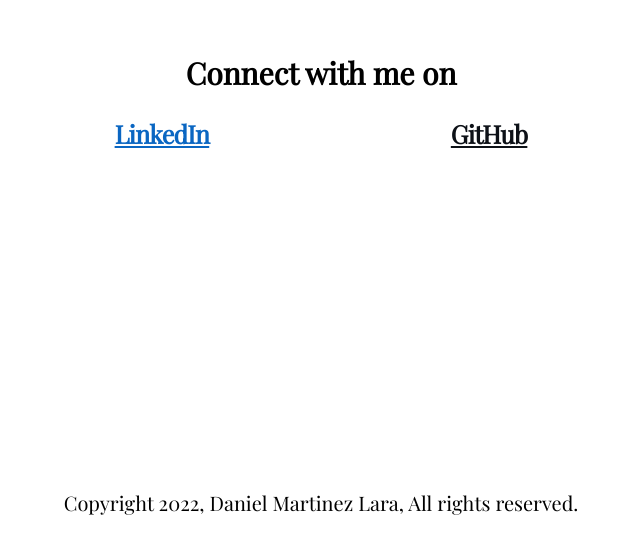
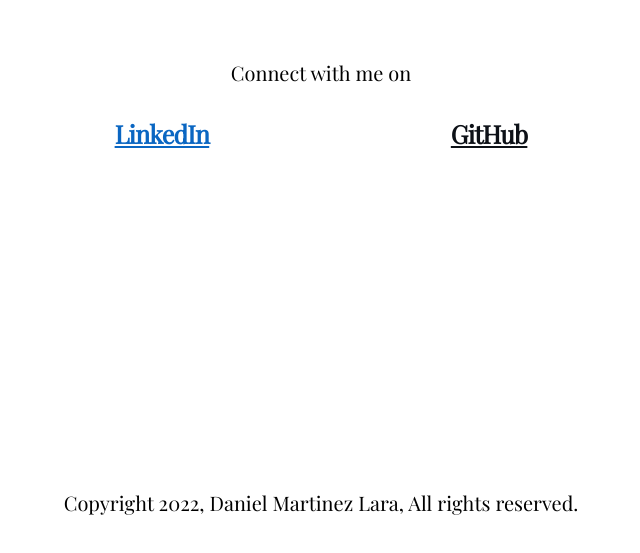
Before and after one commit to dannelara/portfolio, a React (Create React App) app: page / in a window 1280 px wide. Shown: the part 2550-3103 px from the top of the page, without its empty margins (319-959 px from the left). Built offline with nearby package versions, Linux system fonts and the light colour scheme.

Commit message:
centered footer text

```diff
--- a/src/components/footer/Footer.tsx
+++ b/src/components/footer/Footer.tsx
@@ -12,7 +12,7 @@
       <Container type="content-wrapper">
         <Container type="content">
           <Container type="content-small-flex">
-            <Span type="big">
+            <Span type="default">
               <p>Connect with me on</p>
             </Span>
           </Container>
@@ -34,9 +34,11 @@
           </Container>
         </Container>
         <Container type="content">
-          <Span type="default">
-            Copyright 2022, Daniel Martinez Lara, All rights reserved.
-          </Span>
+          <Container type="content-small-flex">
+            <Span type="default">
+              Copyright 2022, Daniel Martinez Lara, All rights reserved.
+            </Span>
+          </Container>
         </Container>
       </Container>
     </Section>
--- a/src/components/footer/Styles.ts
+++ b/src/components/footer/Styles.ts
@@ -31,5 +31,6 @@
       display: "flex",
       alignItems: "center",
       justifyContent: "space-evenly",
+      textAlign: "center",
     }}
 `;
```
